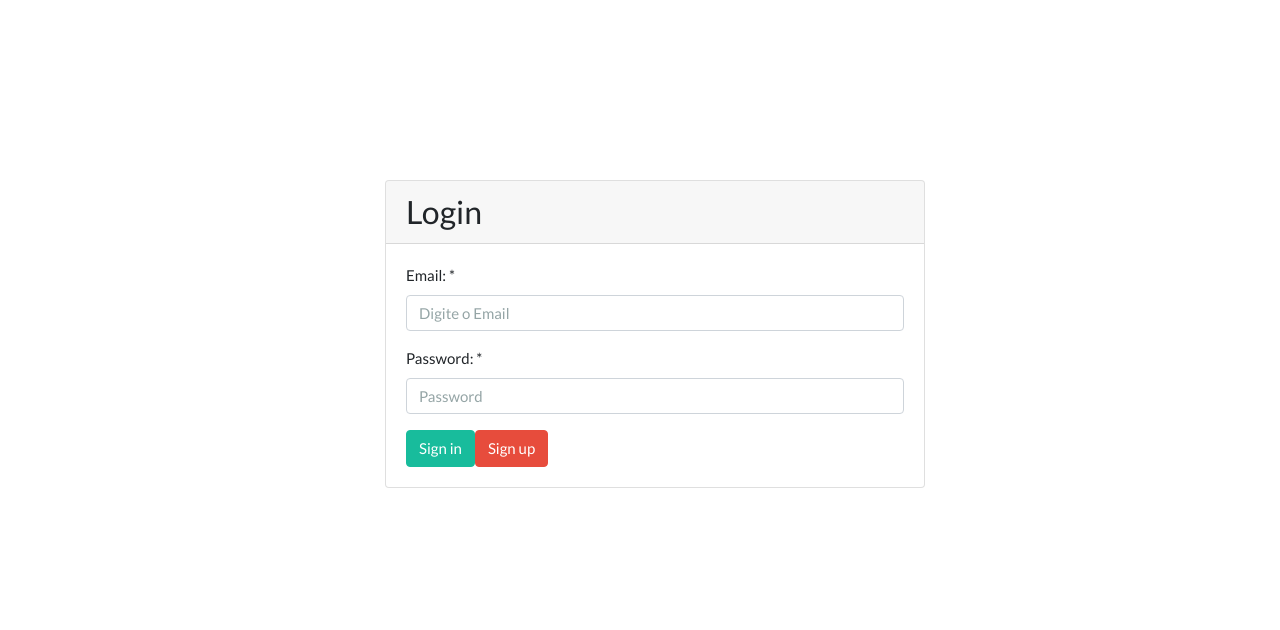
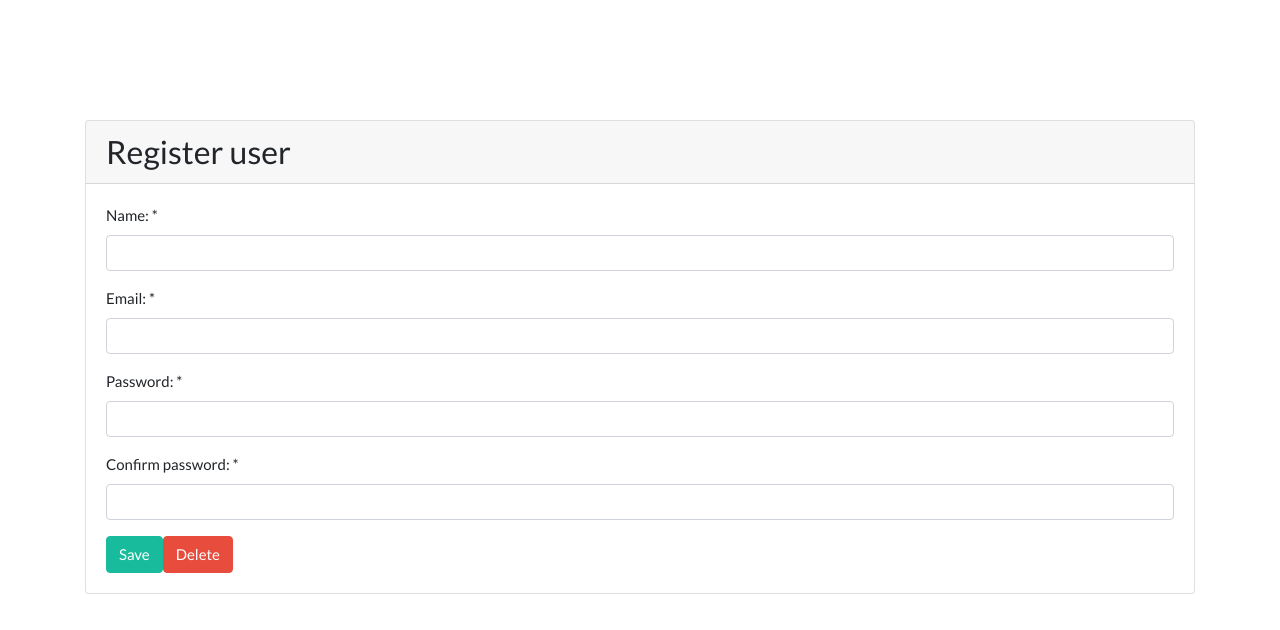
Before and after one commit to aleanserra/myfinances-app, a React (Create React App) app: page / in a window 1280 px wide. Shown: the top 630 px of the page. Built offline with nearby package versions, Linux system fonts and the light colour scheme.

Commit message:
Added register user page.

```diff
--- a/src/App.js
+++ b/src/App.js
@@ -1,5 +1,7 @@
 import React from 'react';
 import Login from './views/login';
+
+import UserRegister from './views/registerUser'
 
 import 'bootswatch/dist/flatly/bootstrap.css'
 import './custom.css'
@@ -8,7 +10,7 @@ class App extends React.Component{
   render(){
      return(
       <div>
-        <Login/>
+        <UserRegister/>
       </div>
     )
  }
--- /dev/null
+++ b/src/views/registerUser.js
@@ -0,0 +1,65 @@
+import React from 'react'
+
+import Card from '../components/card'
+import FormGroup from '../components/form-group'
+
+class UserRegister extends React.Component{
+
+    state={
+        name:'',
+        email:'',
+        password:'',
+        confirmPassword:'',
+    }
+
+    save = () =>{
+        console.log(this.state);
+    }
+
+    render(){
+        return (
+            <div className='container'>
+                <Card title= "Register user">
+                    <div className="row">
+                        <div className="col-lg-12">
+                            <div className="bs-component">
+                                <FormGroup label ="Name: *" htmlFor = "inputName">
+                                    <input type = "text"
+                                    id="inputName"
+                                    className="form-control"
+                                    name="name"
+                                    onChange={e => this.setState({name: e.target.value})}/>
+                                </FormGroup>
+                                <FormGroup label ="Email: *" htmlFor = "inputEmail">
+                                    <input type = "text"
+                                    id="inputEmail"
+                                    className="form-control"
+                                    name="email"
+                                    onChange={e => this.setState({email: e.target.value})}/>
+                                </FormGroup>
+                                <FormGroup label ="Password: *" htmlFor = "inputPassword">
+                                    <input type = "password"
+                                    id="inputPassword"
+                                    className="form-control"
+                                    name="password"
+                                    onChange={e => this.setState({password: e.target.value})}/>
+                                </FormGroup>
+                                <FormGroup label ="Confirm password: *" htmlFor = "inputConfirmPassword">
+                                    <input type = "password"
+                                    id="inputConfirmPassword"
+                                    className="form-control"
+                                    name="password"
+                                    onChange={e => this.setState({confirmPassword: e.target.value})}/>
+                                </FormGroup>
+                                <button type="button" onClick={this.save} className="btn btn-success">Save</button>
+                                <button type="button" className="btn btn-danger">Delete</button>
+                            </div>
+                        </div>
+                    </div>
+                </Card>
+            </div>
+        )
+    }
+}
+
+export default UserRegister
```
Also changed, not shown: 1 other file (tests, documents, lock files or other folders).
